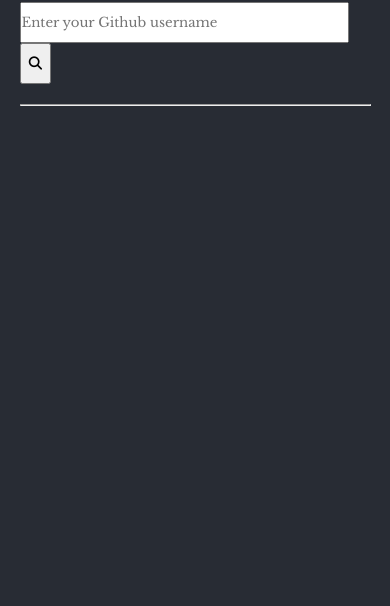
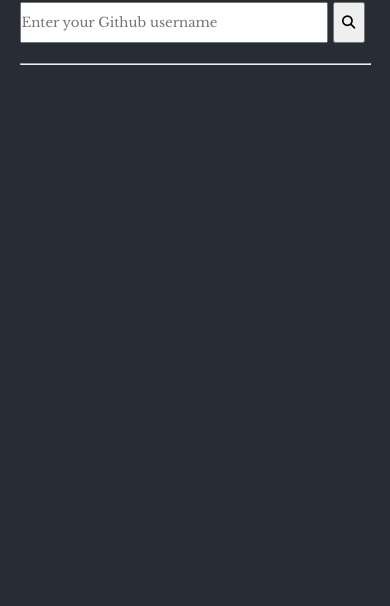
Before and after one commit to GaelTikeng/Github, a plain HTML site: page index.html in a window 390 px wide. Shown: the part 238-844 px from the top of the page. Drawn offline with nearby package versions, Linux system fonts and the light colour scheme.

```diff
--- a/assets/styles/style.css
+++ b/assets/styles/style.css
@@ -123,7 +123,7 @@ a:hover {
     width: 9%;
   }
 
-  .input_text {
+  .inputtext {
     width: 88%;
   }
 
```
